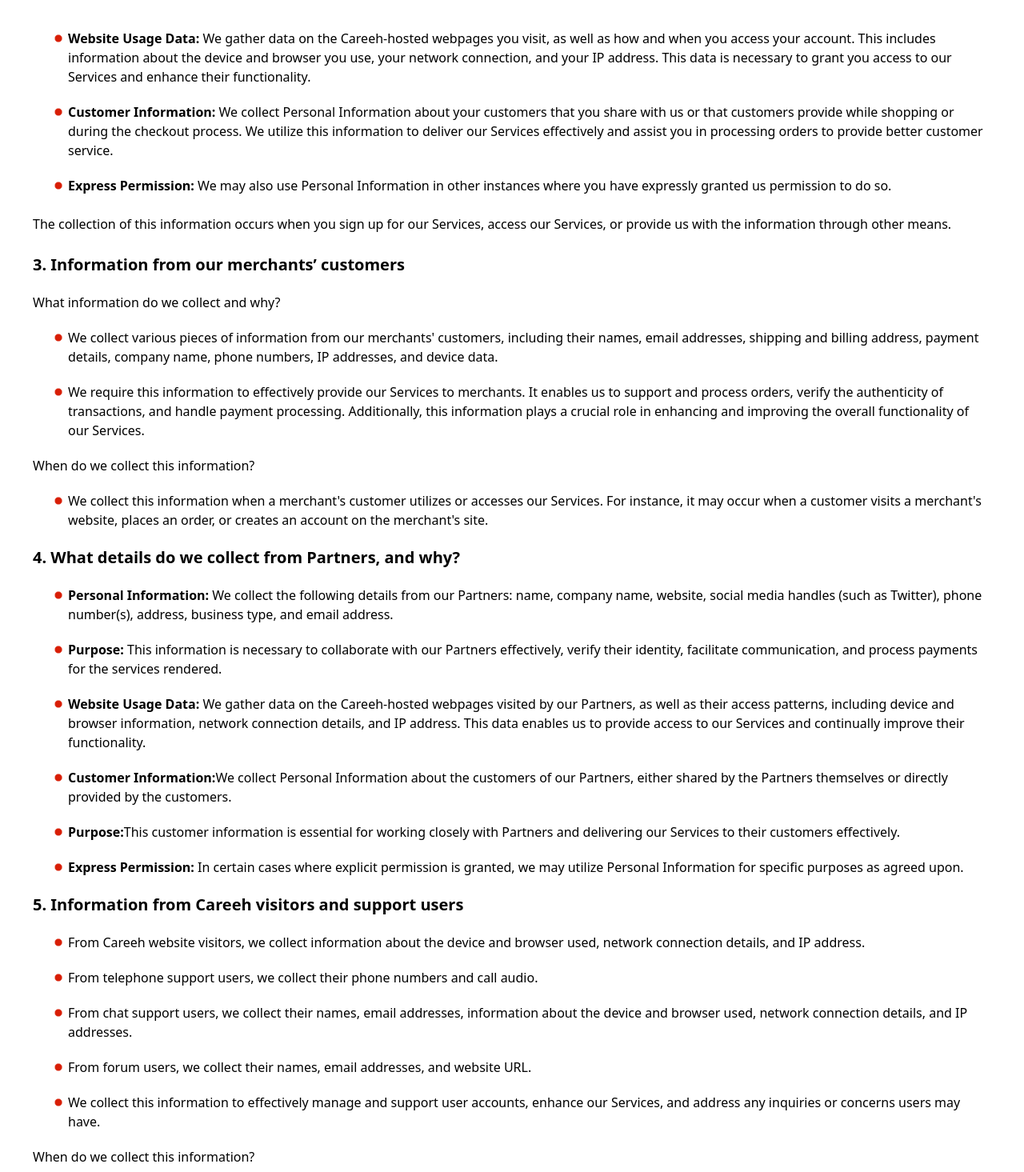
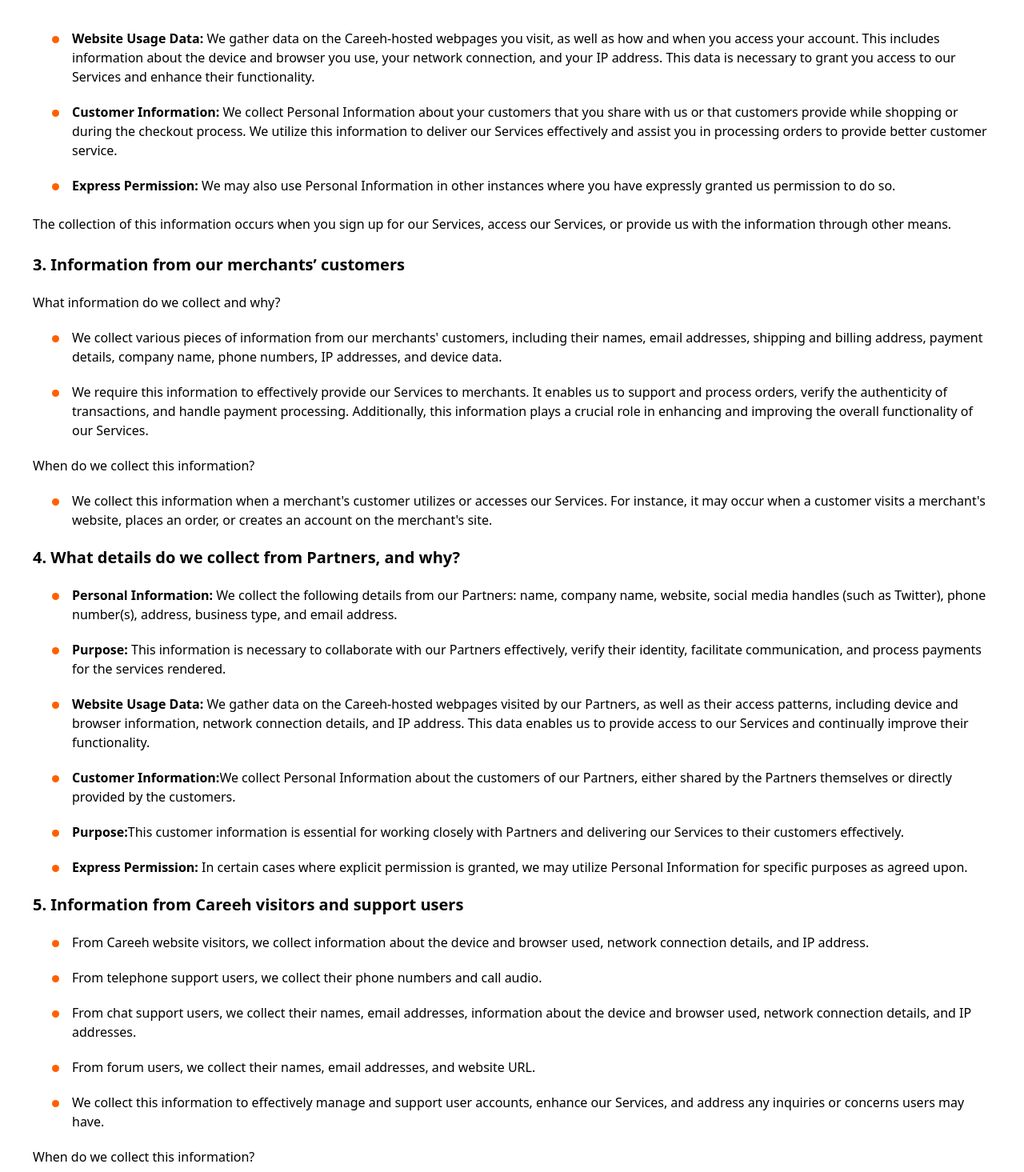
Before and after one commit to Labib44/Careeh, a React (Vite) app: page /privacypolicy in a window 1280 px wide. Shown: the part 805-2270 px from the top of the page at 80% size. Built offline with nearby package versions, Linux system fonts and the light colour scheme; no server answers.

Commit message:
update from mac

```diff
--- a/src/pages/PrivacyPolicy/PrivacyPolicy.jsx
+++ b/src/pages/PrivacyPolicy/PrivacyPolicy.jsx
@@ -53,7 +53,9 @@
 
         <div className="ml-5 mt-3">
           <div className="flex pt-5">
-            <img src={tick} className="w-6 h-6" alt="" />
+            <div className="mr-4 ml-1">
+              <span className="w-[9px] h-[9px] rounded-full bg-primary inline-block"></span>
+            </div>
             <p>
               <b>Website Usage Data:</b> We gather data on the Careeh-hosted
               webpages you visit, as well as how and when you access your
@@ -64,7 +66,9 @@
             </p>
           </div>
           <div className="flex pt-5">
-            <img src={tick} className="w-6 h-6" alt="" />
+            <div className="mr-4 ml-1">
+              <span className="w-[9px] h-[9px] rounded-full bg-primary inline-block"></span>
+            </div>
             <p>
               <b>Customer Information:</b> We collect Personal Information about
               your customers that you share with us or that customers provide
@@ -74,7 +78,9 @@
             </p>
           </div>
           <div className="flex pt-5">
-            <img src={tick} className="w-6 h-6" alt="" />
+            <div className="mr-4 ml-1">
+              <span className="w-[9px] h-[9px] rounded-full bg-primary inline-block"></span>
+            </div>
             <p>
               <b>Express Permission:</b> We may also use Personal Information in
               other instances where you have expressly granted us permission to
@@ -97,7 +103,9 @@
 
           <div className="ml-5">
             <div className="flex pt-5">
-              <img src={tick} className="w-6 h-6" alt="" />
+              <div className="mr-4 ml-1">
+              <span className="w-[9px] h-[9px] rounded-full bg-primary inline-block"></span>
+            </div>
               <p>
                 We collect various pieces of information from our merchants'
                 customers, including their names, email addresses, shipping and
@@ -106,7 +114,9 @@
               </p>
             </div>
             <div className="flex pt-5">
-              <img src={tick} className="w-6 h-6" alt="" />
+              <div className="mr-4 ml-1">
+              <span className="w-[9px] h-[9px] rounded-full bg-primary inline-block"></span>
+            </div>
               <p>
                 We require this information to effectively provide our Services
                 to merchants. It enables us to support and process orders,
@@ -120,7 +130,9 @@
           <p className="pt-5">When do we collect this information?</p>
           <div className="ml-5">
             <div className="flex pt-5">
-              <img src={tick} className="w-6 h-6" alt="" />
+              <div className="mr-4 ml-1">
+              <span className="w-[9px] h-[9px] rounded-full bg-primary inline-block"></span>
+            </div>
               <p>
                 We collect this information when a merchant's customer utilizes
                 or accesses our Services. For instance, it may occur when a
@@ -137,7 +149,9 @@
           </h1>
           <div className="ml-5">
             <div className="flex pt-5">
-              <img src={tick} className="w-6 h-6" alt="" />
+              <div className="mr-4 ml-1">
+              <span className="w-[9px] h-[9px] rounded-full bg-primary inline-block"></span>
+            </div>
               <p>
                 <b>Personal Information:</b> We collect the following details
                 from our Partners: name, company name, website, social media
@@ -146,7 +160,9 @@
               </p>
             </div>
             <div className="flex pt-5">
-              <img src={tick} className="w-6 h-6" alt="" />
+              <div className="mr-4 ml-1">
+              <span className="w-[9px] h-[9px] rounded-full bg-primary inline-block"></span>
+            </div>
               <p>
                 <b>Purpose:</b> This information is necessary to collaborate
                 with our Partners effectively, verify their identity, facilitate
@@ -154,7 +170,9 @@
               </p>
             </div>
             <div className="flex pt-5">
-              <img src={tick} className="w-6 h-6" alt="" />
+              <div className="mr-4 ml-1">
+              <span className="w-[9px] h-[9px] rounded-full bg-primary inline-block"></span>
+            </div>
               <p>
                 <b>Website Usage Data:</b> We gather data on the Careeh-hosted
                 webpages visited by our Partners, as well as their access
@@ -165,7 +183,9 @@
               </p>
             </div>
             <div className="flex pt-5">
-              <img src={tick} className="w-6 h-6" alt="" />
+              <div className="mr-4 ml-1">
+              <span className="w-[9px] h-[9px] rounded-full bg-primary inline-block"></span>
+            </div>
               <p>
                 <b>Customer Information:</b>We collect Personal Information
                 about the customers of our Partners, either shared by the
@@ -173,7 +193,9 @@
               </p>
             </div>
             <div className="flex pt-5">
-              <img src={tick} className="w-6 h-6" alt="" />
+              <div className="mr-4 ml-1">
+              <span className="w-[9px] h-[9px] rounded-full bg-primary inline-block"></span>
+            </div>
               <p>
                 <b>Purpose:</b>This customer information is essential for
                 working closely with Partners and delivering our Services to
@@ -181,7 +203,9 @@
               </p>
             </div>
             <div className="flex pt-5">
-              <img src={tick} className="w-6 h-6" alt="" />
+              <div className="mr-4 ml-1">
+              <span className="w-[9px] h-[9px] rounded-full bg-primary inline-block"></span>
+            </div>
               <p>
                 <b>Express Permission:</b> In certain cases where explicit
                 permission is granted, we may utilize Personal Information for
@@ -197,7 +221,9 @@
           </h1>
           <div className="ml-5">
             <div className="flex pt-5">
-              <img src={tick} className="w-6 h-6" alt="" />
+              <div className="mr-4 ml-1">
+              <span className="w-[9px] h-[9px] rounded-full bg-primary inline-block"></span>
+            </div>
               <p>
                 From Careeh website visitors, we collect information about the
                 device and browser used, network connection details, and IP
@@ -205,14 +231,18 @@
               </p>
             </div>
             <div className="flex pt-5">
-              <img src={tick} className="w-6 h-6" alt="" />
+              <div className="mr-4 ml-1">
+              <span className="w-[9px] h-[9px] rounded-full bg-primary inline-block"></span>
+            </div>
               <p>
                 From telephone support users, we collect their phone numbers and
                 call audio.
               </p>
             </div>
             <div className="flex pt-5">
-              <img src={tick} className="w-6 h-6" alt="" />
+              <div className="mr-4 ml-1">
+              <span className="w-[9px] h-[9px] rounded-full bg-primary inline-block"></span>
+            </div>
               <p>
                 From chat support users, we collect their names, email
                 addresses, information about the device and browser used,
@@ -220,14 +250,18 @@
               </p>
             </div>
             <div className="flex pt-5">
-              <img src={tick} className="w-6 h-6" alt="" />
+              <div className="mr-4 ml-1">
+              <span className="w-[9px] h-[9px] rounded-full bg-primary inline-block"></span>
+            </div>
               <p>
                 From forum users, we collect their names, email addresses, and
                 website URL.
               </p>
             </div>
             <div className="flex pt-5">
-              <img src={tick} className="w-6 h-6" alt="" />
+              <div className="mr-4 ml-1">
+              <span className="w-[9px] h-[9px] rounded-full bg-primary inline-block"></span>
+            </div>
               <p>
                 We collect this information to effectively manage and support
                 user accounts, enhance our Services, and address any inquiries
@@ -238,7 +272,9 @@
           <p className="pt-5">When do we collect this information?</p>
           <div className="ml-5">
             <div className="flex pt-5">
-              <img src={tick} className="w-6 h-6" alt="" />
+              <div className="mr-4 ml-1">
+              <span className="w-[9px] h-[9px] rounded-full bg-primary inline-block"></span>
+            </div>
               <p>
                 We collect this information when individuals visit Careeh-hosted
                 pages or interact with us via email, web forms, instant
@@ -265,7 +301,9 @@
           <p className="pt-5 font-bold">Why does Careeh use cookies?</p>
           <div className="ml-5">
             <div className="flex pt-5">
-              <img src={tick} className="w-6 h-6" alt="" />
+              <div className="mr-4 ml-1">
+              <span className="w-[9px] h-[9px] rounded-full bg-primary inline-block"></span>
+            </div>
               <p>
                 <b>Personalized Experience:</b> We utilize cookies to recognize
                 your device and provide you with a tailored and personalized
@@ -273,7 +311,9 @@
               </p>
             </div>
             <div className="flex pt-5">
-              <img src={tick} className="w-6 h-6" alt="" />
+              <div className="mr-4 ml-1">
+              <span className="w-[9px] h-[9px] rounded-full bg-primary inline-block"></span>
+            </div>
               <p>
                 <b>Customized Ads:</b> Cookies are also employed to serve
                 customized advertisements from Google and other third-party
@@ -300,7 +340,9 @@
 
           <div className="ml-5">
             <div className="flex pt-5">
-              <img src={tick} className="w-6 h-6" alt="" />
+              <div className="mr-4 ml-1">
+              <span className="w-[9px] h-[9px] rounded-full bg-primary inline-block"></span>
+            </div>
               <p>
                 <b>Preventing and Investigating:</b> We may share Personal
                 Information with third parties to prevent, investigate, or take
@@ -311,7 +353,9 @@
               </p>
             </div>
             <div className="flex pt-5">
-              <img src={tick} className="w-6 h-6" alt="" />
+              <div className="mr-4 ml-1">
+              <span className="w-[9px] h-[9px] rounded-full bg-primary inline-block"></span>
+            </div>
               <p>
                 <b>Business Transactions:</b> In the event of a merger,
                 acquisition, bankruptcy, dissolution, reorganization, or any
@@ -348,7 +392,9 @@
           </h1>
           <div className="ml-5">
             <div className="flex pt-5">
-              <img src={tick} className="w-6 h-6" alt="" />
+              <div className="mr-4 ml-1">
+              <span className="w-[9px] h-[9px] rounded-full bg-primary inline-block"></span>
+            </div>
               <p>
                 We want to assure you that we do not and will never share,
                 disclose, sell, rent, or provide your Personal Information to
@@ -357,7 +403,9 @@
               </p>
             </div>
             <div className="flex pt-5">
-              <img src={tick} className="w-6 h-6" alt="" />
+              <div className="mr-4 ml-1">
+              <span className="w-[9px] h-[9px] rounded-full bg-primary inline-block"></span>
+            </div>
               <p>
                 Furthermore, we do not utilize the Personal Information we
                 collect from you or your customers to directly contact them for
@@ -375,7 +423,9 @@
           </h1>
           <div className="ml-5">
             <div className="flex pt-5">
-              <img src={tick} className="w-6 h-6" alt="" />
+              <div className="mr-4 ml-1">
+              <span className="w-[9px] h-[9px] rounded-full bg-primary inline-block"></span>
+            </div>
               <p>
                 To ensure the security of your Personal Information, we adhere
                 to industry standards for information security management. This
@@ -388,7 +438,9 @@
               </p>
             </div>
             <div className="flex pt-5">
-              <img src={tick} className="w-6 h-6" alt="" />
+              <div className="mr-4 ml-1">
+              <span className="w-[9px] h-[9px] rounded-full bg-primary inline-block"></span>
+            </div>
               <p>
                 No method of transmission over the Internet or system of
                 electronic storage is 100% secure, despite the fact that we take
@@ -404,7 +456,10 @@
             11. Access to your personal information:
           </h1>
           <p className="pt-5">
-          You retain full rights to your Personal Information and have the ability to access it at any time. Careeh also takes reasonable steps to enable you to correct, amend, or delete any personal information that is found to be inaccurate or incomplete.
+            You retain full rights to your Personal Information and have the
+            ability to access it at any time. Careeh also takes reasonable steps
+            to enable you to correct, amend, or delete any personal information
+            that is found to be inaccurate or incomplete.
           </p>
         </div>
       </div>
```
